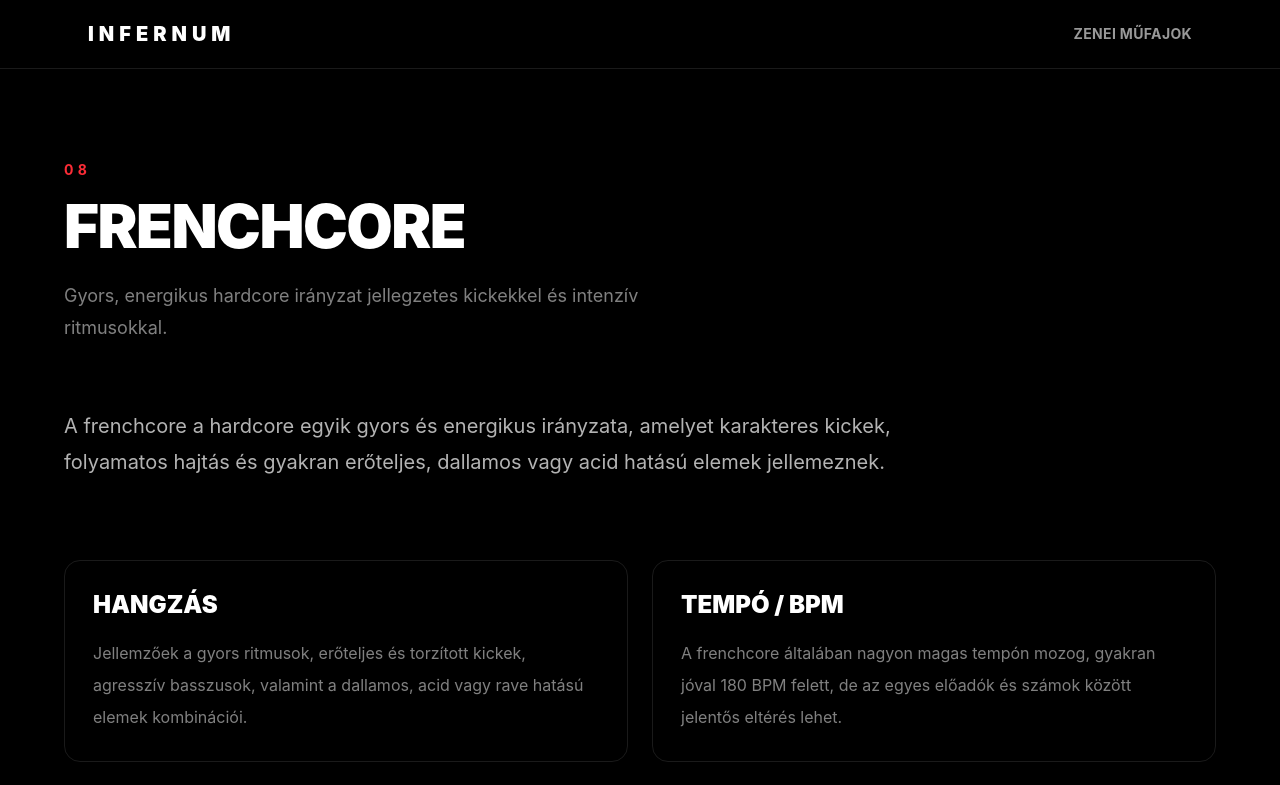
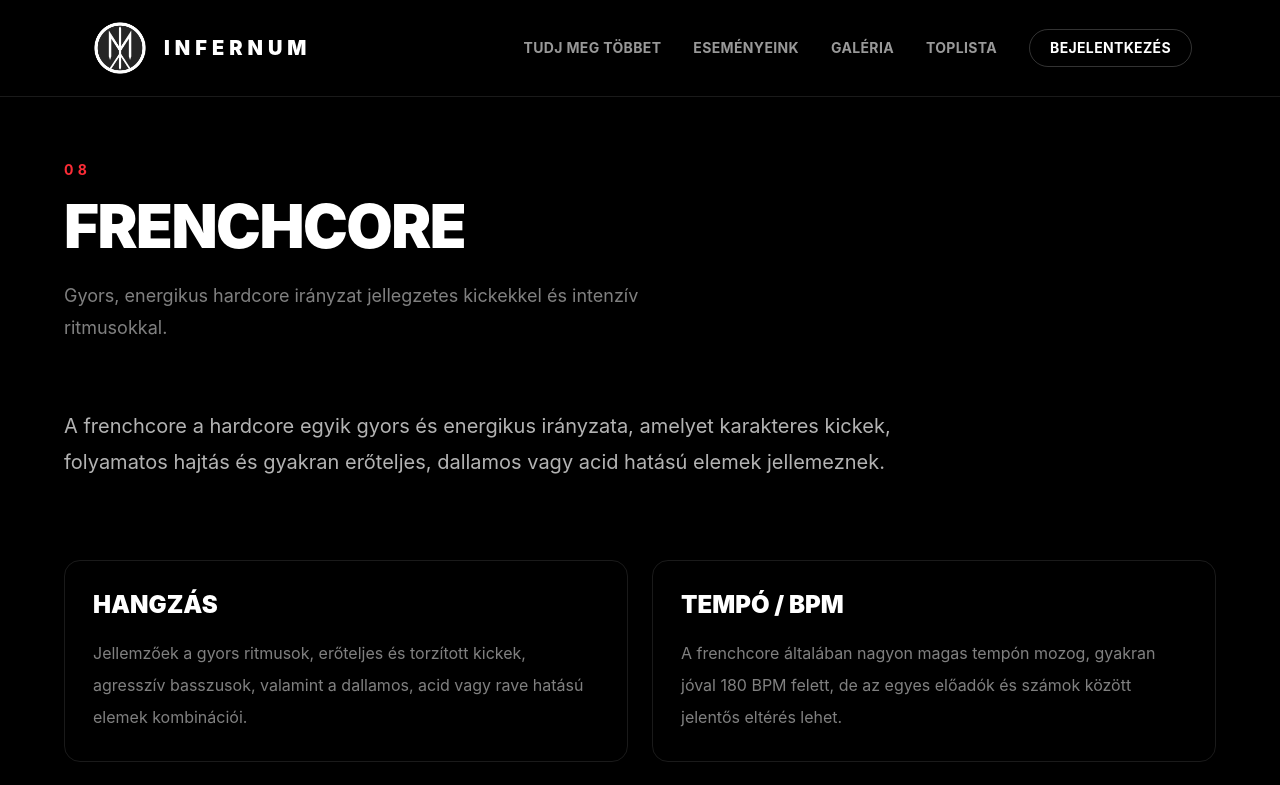
Before and after one commit to stivinatanielerik/infernum, a React (Vite) app: page /infernum/frenchcore in a window 1280 px wide. Shown: the top 785 px of the page. Built offline with nearby package versions, Linux system fonts and the light colour scheme.

Commit message:
feat: update Infernum navigation and branding

```diff
--- a/index.html
+++ b/index.html
@@ -2,9 +2,9 @@
 <html lang="en">
   <head>
     <meta charset="UTF-8" />
-    <link rel="icon" type="image/svg+xml" href="/favicon.svg" />
+    <link rel="icon" type="image/svg+xml" href="/infernum_logo_01.png" />
     <meta name="viewport" content="width=device-width, initial-scale=1.0" />
-    <title>infernum</title>
+    <title>Infernum</title>
   </head>
   <body>
     <div id="root"></div>
--- a/src/components/Navbar.tsx
+++ b/src/components/Navbar.tsx
@@ -3,23 +3,65 @@ import { Link } from 'react-router-dom'
 function Navbar() {
   return (
     <header className="fixed left-0 top-0 z-50 w-full border-b border-white/10 bg-black/80 backdrop-blur-md">
-      <div className="mx-auto flex max-w-6xl items-center justify-between px-6 py-5">
+      <div className="mx-auto flex max-w-6xl items-center justify-between px-6 py-4">
+
+        {/* LOGO */}
         <Link
           to="/"
-          className="text-xl font-black tracking-[0.25em]"
+          className="flex items-center gap-3"
         >
-          INFERNUM
+          <img
+            src={`${import.meta.env.BASE_URL}infernum_logo_01.png`}
+            alt="Infernum"
+            className="h-16 w-16 object-contain"
+          />
+
+          <span className="text-xl font-black tracking-[0.25em]">
+            INFERNUM
+          </span>
         </Link>
 
-        <nav className="hidden gap-8 text-sm font-bold tracking-wide text-white/60 md:flex">
+
+        {/* NAVIGATION */}
+        <nav className="hidden items-center gap-8 text-sm font-bold tracking-wide text-white/60 md:flex">
 
           <Link
-            to="/genres"
+            to="/"
             className="transition hover:text-white"
           >
-            ZENEI MŰFAJOK
+            TUDJ MEG TÖBBET
           </Link>
+
+          <Link
+            to="/esemenyek"
+            className="transition hover:text-white"
+          >
+            ESEMÉNYEINK
+          </Link>
+
+          <Link
+            to="/galeria"
+            className="transition hover:text-white"
+          >
+            GALÉRIA
+          </Link>
+
+          <Link
+            to="/toplista"
+            className="transition hover:text-white"
+          >
+            TOPLISTA
+          </Link>
+
+          <Link
+            to="/bejelentkezes"
+            className="rounded-full border border-white/20 px-5 py-2 text-white transition hover:border-white/50"
+          >
+            BEJELENTKEZÉS
+          </Link>
+
         </nav>
+
       </div>
     </header>
   )
--- a/src/pages/Home.tsx
+++ b/src/pages/Home.tsx
@@ -9,22 +9,18 @@ function Home() {
       <section className="flex min-h-screen items-center px-6">
         <div className="mx-auto w-full max-w-6xl">
 
-          <p className="mb-6 text-sm font-bold tracking-[0.4em] text-red-500">
+          <p className="mt-6 mb-6 text-sm font-bold tracking-[0.4em] text-red-500">
             HUNGARIAN UNDERGROUND
           </p>
 
           <h1 className="max-w-5xl text-6xl font-black uppercase leading-[0.9] tracking-tight md:text-8xl">
-            RAVE
-            <br />
-            UNDERGROUND
+            UNDERGROUND RAVE
             <br />
             COMMUNITY & CULTURE
           </h1>
 
           <p className="mt-10 max-w-2xl text-lg leading-8 text-white/50 md:text-xl">
-            Az Infernum a magyar underground elektronikus zenei
-            kultúra felfedezésére és közösségi építésére létrehozott
-            platform.
+            Az Infernum egy magyar (leginkább budapest központú) underground elektronikus zenei bulisorozat, közösség és egyben platform is.
           </p>
 
           <div className="mt-10 flex flex-wrap gap-4">
@@ -35,11 +31,18 @@ function Home() {
               MI AZ A RAVE?
             </Link>
 
+            <Link
+              to="/rave"
+              className="rounded-full bg-white px-6 py-3 text-sm font-bold text-black transition hover:bg-white/80"
+            >
+              CÉLUNK
+            </Link>
+
             <a
               href="#rankings"
               className="rounded-full border border-white/20 px-6 py-3 text-sm font-bold transition hover:border-white/50"
             >
-              RANKINGEK
+              RANGLISTÁK
             </a>
           </div>
 
@@ -69,30 +72,6 @@ function Home() {
         </div>
       </section>
 
-
-      {/* BOCHKA */}
-      <section className="border-t border-white/10 px-6 py-28">
-        <div className="mx-auto max-w-6xl">
-
-          <SectionHeading
-            number="02"
-            title="Bochka"
-            description="Egy magyar underground közegben használt elnevezés egy jellegzetes, kemény elektronikus hangzásra."
-          />
-
-          <div className="mt-12">
-            <Link
-              to="/bochka"
-              className="inline-block text-sm font-bold text-red-500 transition hover:text-red-400"
-            >
-              FEDEZD FEL →
-            </Link>
-          </div>
-
-        </div>
-      </section>
-
-
       {/* RANKINGS */}
       <section
         id="rankings"
@@ -101,8 +80,8 @@ function Home() {
         <div className="mx-auto max-w-6xl">
 
           <SectionHeading
-            number="03"
-            title="Rankingek"
+            number="02"
+            title="Toplisták"
             description="A közösség szavazatai alapján összeállított listák DJ-kről, rave helyszínekről és party sorozatokról."
           />
 
@@ -119,8 +98,8 @@ function Home() {
             />
 
             <RankingPreview
-              title="Party sorozatok"
-              description="Ismerd meg a meghatározó party sorozatokat."
+              title="Csapatok"
+              description="Ismerd meg a meghatározó bulisorozatokat."
             />
 
           </div>
@@ -134,7 +113,7 @@ function Home() {
   <div className="mx-auto max-w-6xl">
 
     <SectionHeading
-      number="04"
+      number="03"
       title="Zenei világ"
       description="Fedezd fel az underground elektronikus zene különböző irányzatait."
     />
```
